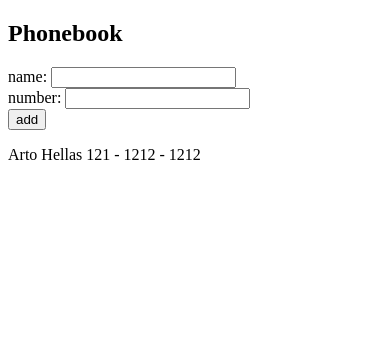
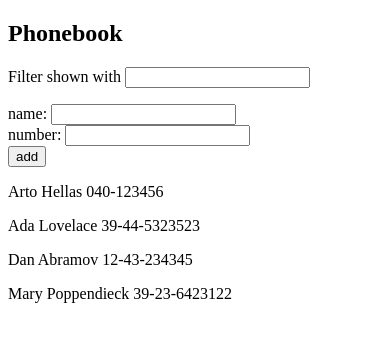
Before and after one commit to lifenli/full-stack-open-2022, a React (Create React App) app in the folder part2/phonebook/: page / in a window 390 px wide. Shown: the top 342 px of the page. Built offline with nearby package versions, Linux system fonts and the light colour scheme.

Commit message:
2.9*: The Phonebook Step4

```diff
--- a/part2/phonebook/src/App.js
+++ b/part2/phonebook/src/App.js
@@ -3,14 +3,15 @@ import { useState } from 'react'
 
 const App = () => {
   const [persons, setPersons] = useState([
-    {
-      name: 'Arto Hellas',
-      number: '121 - 1212 - 1212'
-    }
+    { name: 'Arto Hellas', number: '040-123456', id: 1 },
+    { name: 'Ada Lovelace', number: '39-44-5323523', id: 2 },
+    { name: 'Dan Abramov', number: '12-43-234345', id: 3 },
+    { name: 'Mary Poppendieck', number: '39-23-6423122', id: 4 }
   ])
 
   const [newName, setNewName] = useState('')
   const [number, setNumber] = useState('')
+  const [searchName, setSearchName] = useState('')
 
 
   const handleNameChange = (event) => {
@@ -21,6 +22,9 @@ const App = () => {
     setNumber(event.target.value)
   }
 
+  const handleSearch = (event) => {
+    setSearchName(event.target.value);
+  }
 
   const handleButtonSubmit = (event) => {
     event.preventDefault();
@@ -34,9 +38,27 @@ const App = () => {
       : setPersons(persons.concat(newPersonObj)); setNewName(''); setNumber('');
   }
 
+  const showFilter =
+    persons.find(person => person.name.toLowerCase() === searchName.toLowerCase())
+      // if the searchName matches the one in the persons array (case insensitive)
+      ? persons.filter(person => person.name.toLowerCase() === searchName.toLowerCase())
+      : persons
+
+  const ListPersons = ({ persons }) => {
+    return (
+      persons.map(person =>
+        <p key={person.id}>{person.name} {person.number} </p>
+      )
+    )
+  }
+
+
   return (
     <div>
       <h2>Phonebook</h2>
+      <p>
+        Filter shown with <input onChange={handleSearch} value={searchName} />
+      </p>
       <form>
         <div>
           name: <input onChange={handleNameChange} value={newName} />
@@ -47,10 +69,7 @@ const App = () => {
           <button onClick={handleButtonSubmit} type="submit">add</button>
         </div>
       </form>
-      <div>{persons.map(person =>
-        <p key={person.name}> {person.name} {person.number}</p>
-      )}
-      </div>
+      <ListPersons persons={showFilter} />
     </div>
   )
 }
```
